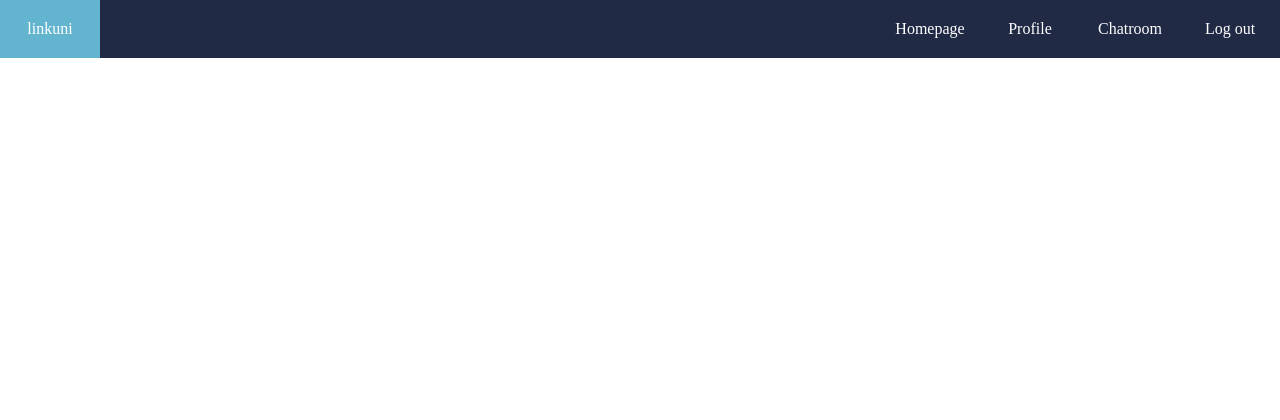
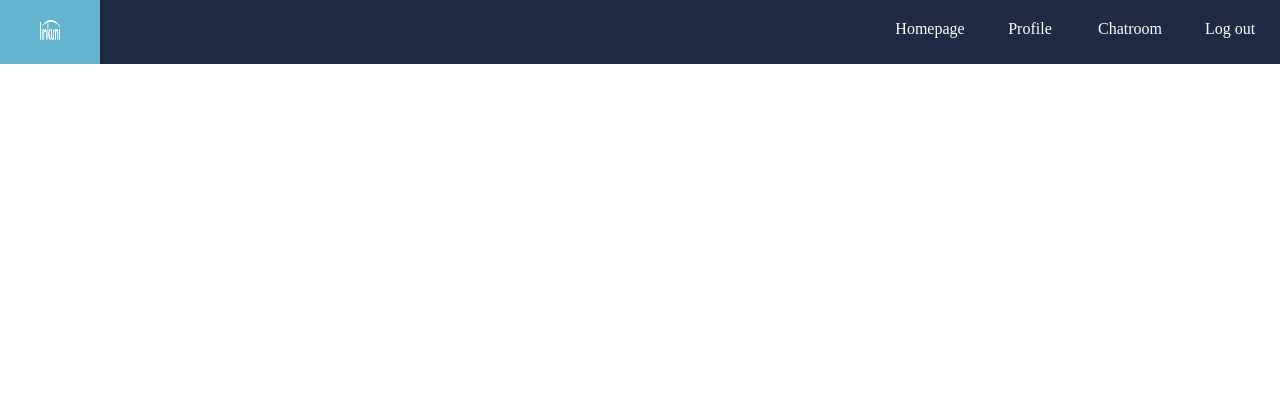
Before and after one commit to DDobzinski/University-Team-Project, a PHP site: page /navbar.php in a window 1280 px wide. Shown: the top 420 px of the page. Run offline with PHP 8.4, Linux system fonts and the light colour scheme.

Commit message:
navbar with logo and issue

```diff
--- a/navbar.php
+++ b/navbar.php
@@ -6,12 +6,17 @@
     <link rel="stylesheet" type="text/css" href="styling/navbar.css">
 </head>
 <body>
-    <ul>
-        <li><a href="">Log out</a></li>
-        <li><a href="">Chatroom</a></li>
-        <li><a href="">Profile</a></li>
-        <li><a href="">Homepage</a></li>
-        <li style="float:left"><a class="active" href="">linkuni</a></li>
-    </ul>
+    <div id="main">
+        <div id="navbar">
+            <ul>
+
+                <li style="float:left"><a class="active" href=""><img class="logo_image" src="images/linkuni_logo_white.png" alt="Logo image" width="20" height="20"></a></li>
+                <li style="float:right"><a class="active" href="">Log out</a></li>
+                <li style="float:right"><a class="active" href="">Chatroom</a></li>
+                <li style="float:right"><a class="active" href="">Profile</a></li>
+                <li style="float:right"><a class="active" href="">Homepage</a></li>
+            </ul>
+        </div>
+    </div>
 </body>
 </html>
--- a/styling/navbar.css
+++ b/styling/navbar.css
@@ -1,3 +1,10 @@
+
+
+body {
+	min-height: 1000px;
+	min-width: 1000px;
+}
+
 ul {
 	position: fixed;
 	top: 0;
@@ -6,12 +13,13 @@ ul {
 	list-style-type: none;
 	margin: 0;
 	padding: 0;
-	overflow: auto;
+	overflow: hidden;
 	background-color: #202A45;
 }
 
 li {
-	float: right;
+	list-style: none;
+	float: left;
 }
 
 li a {
@@ -26,8 +34,3 @@ li a {
 li a:hover {
 	background-color: #63B4CF;
 }
-
-body {
-	min-height: 1000px;
-	min-width: 1000px;
-}
```
